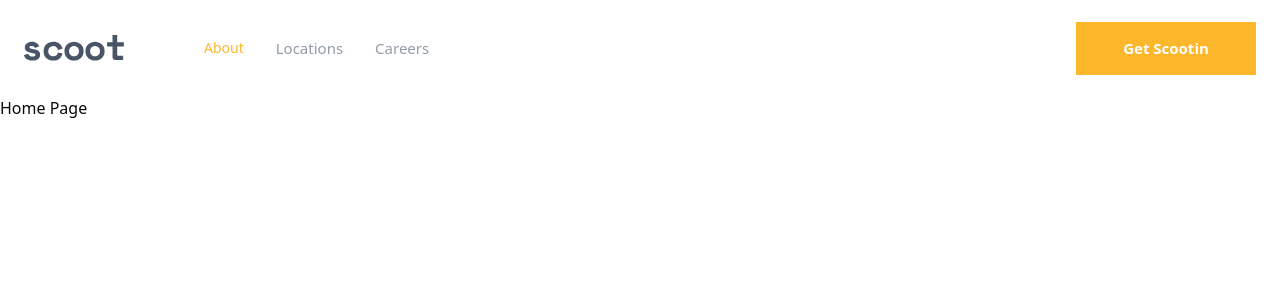
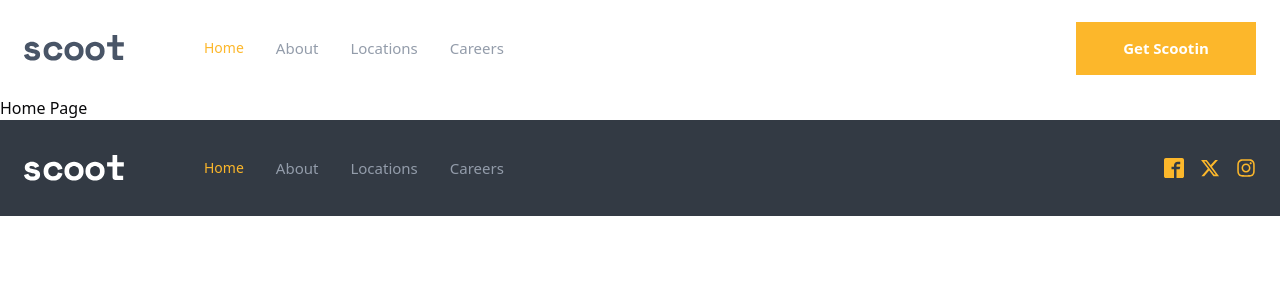
Before and after one commit to Youmnaelzany/scoot-multi-page-website, a Next.js app: page / in a window 1280 px wide. Shown: the top 300 px of the page. Built offline with nearby package versions, Linux system fonts and the light colour scheme.

Commit message:
feat: add footer components

```diff
--- a/package.json
+++ b/package.json
@@ -34,6 +34,7 @@
     "eslint-config-prettier": "^10.1.2",
     "prettier": "^3.5.3",
     "prettier-plugin-tailwindcss": "^0.6.11",
+    "react-icons": "^5.5.0",
     "tailwindcss": "^4.1.4",
     "typescript": "^5.8.3"
   }
--- a/src/app/layout.tsx
+++ b/src/app/layout.tsx
@@ -1,12 +1,16 @@
-import Header from "@/components/Header";
 import type { Metadata } from "next";
 import { Lexend_Deca, Space_Mono } from "next/font/google";
+
+import Footer from "@/components/Footer";
+import Header from "@/components/Header";
+
 import "./globals.css";
+
 const spaceMono = Space_Mono({
   variable: "--font-space-mono",
   subsets: ["latin"],
   display: "swap",
-  weight: ["400", "700"]
+  weight: ["400", "700"],
 });
 
 const lexendDeca = Lexend_Deca({
@@ -27,10 +31,11 @@ export default function RootLayout({
   return (
     <html lang="en">
       <body
-        className={`${spaceMono.variable} ${lexendDeca.variable} antialiased max-w-7xl mx-auto w-full h-screen`}
+        className={`${spaceMono.variable} ${lexendDeca.variable} mx-auto h-screen max-w-7xl antialiased`}
       >
         <Header />
         {children}
+        <Footer />
       </body>
     </html>
   );
--- /dev/null
+++ b/src/components/Footer.tsx
@@ -0,0 +1,61 @@
+"use client";
+
+import Image from "next/image";
+import Link from "next/link";
+import { usePathname } from "next/navigation";
+
+import { FaInstagram, FaXTwitter } from "react-icons/fa6";
+import { ImFacebook2 } from "react-icons/im";
+
+import { routes } from "./Header";
+import { buttonVariants } from "./ui/button";
+
+export default function Footer() {
+  const pathName = usePathname();
+  const activeRoute =
+    routes.find(
+      (route) => route.href.length > 1 && pathName.includes(route.href)
+    ) || routes[0];
+
+  return (
+    <footer className="container flex h-auto flex-col items-center justify-center bg-[#333A44] px-6 py-16 sm:h-24 sm:flex-row sm:justify-between sm:py-0">
+      <div className="flex flex-col items-center justify-center gap-y-12 sm:flex-row sm:justify-between sm:gap-x-16">
+        <Link href="/">
+          <Image
+            src="/assets/logo-white.svg"
+            alt="logo"
+            width={100}
+            height={29}
+          />
+        </Link>
+        <nav className="flex flex-col items-center justify-center sm:flex-row">
+          {routes.map((route) => (
+            <Link
+              key={route.href}
+              href={route.href}
+              className={buttonVariants({
+                variant:
+                  activeRoute.href === route.href
+                    ? "navbarItemActive"
+                    : "navbarItem",
+              })}
+            >
+              {route.label}
+            </Link>
+          ))}
+        </nav>
+      </div>
+      <div className="mt-20 flex items-center gap-x-4 sm:mt-0">
+        <Link href="/">
+          <ImFacebook2 className="size-5 fill-[#FCB72B] hover:fill-white" />
+        </Link>
+        <Link href="/">
+          <FaXTwitter className="size-5 fill-[#FCB72B] hover:fill-white" />
+        </Link>
+        <Link href="/">
+          <FaInstagram className="size-5 fill-[#FCB72B] hover:fill-white" />
+        </Link>
+      </div>
+    </footer>
+  );
+}
--- a/src/components/Header.tsx
+++ b/src/components/Header.tsx
@@ -10,7 +10,8 @@ import { MenuIcon } from "lucide-react";
 import { Button, buttonVariants } from "./ui/button";
 import { Sheet, SheetContent, SheetTrigger } from "./ui/sheet";
 
-const routes = [
+export const routes = [
+  { label: "Home", href: "/" },
   { label: "About", href: "about" },
   { label: "Locations", href: "locations" },
   { label: "Careers", href: "careers" },
@@ -20,7 +21,7 @@ export default function Header() {
   const pathName = usePathname();
   const activeRoute =
     routes.find(
-      (route) => route.href.length > 0 && pathName.includes(route.href)
+      (route) => route.href.length > 1 && pathName.includes(route.href)
     ) || routes[0];
 
   return (
```
Also changed, not shown: public/assets/logo-white.svg (added), 1 other file (tests, documents, lock files or other folders).
